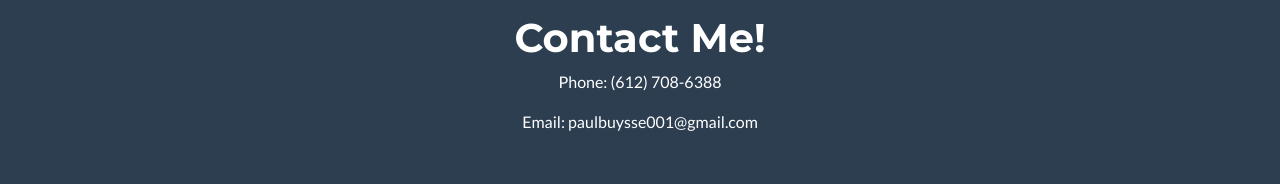
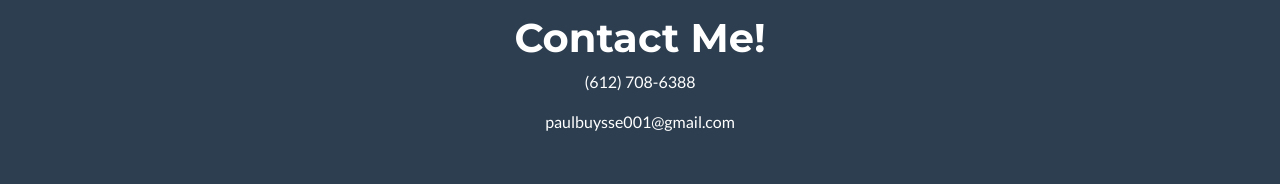
Before and after one commit to paulbuysse/paulb.github.io, a plain HTML site: page index.html in a window 1280 px wide. Shown: the part 1380-1564 px from the top of the page. Drawn offline with nearby package versions, Linux system fonts and the light colour scheme.

Commit message:
edited contact info

```diff
--- a/index.html
+++ b/index.html
@@ -117,8 +117,8 @@
                 <!-- Footer Social Icons-->
                 <div class="col-lg-4 mb-5 mb-lg-0">
                   <h1>Contact Me!</h1>
-                    <p>Phone: (612) 708-6388</p>
-                    <p>Email: paulbuysse001@gmail.com</p>
+                    <p>(612) 708-6388</p>
+                    <p>paulbuysse001@gmail.com</p>
                 </div>
                 <!-- Footer About Text-->
                 <div class="col-lg-4">
```
